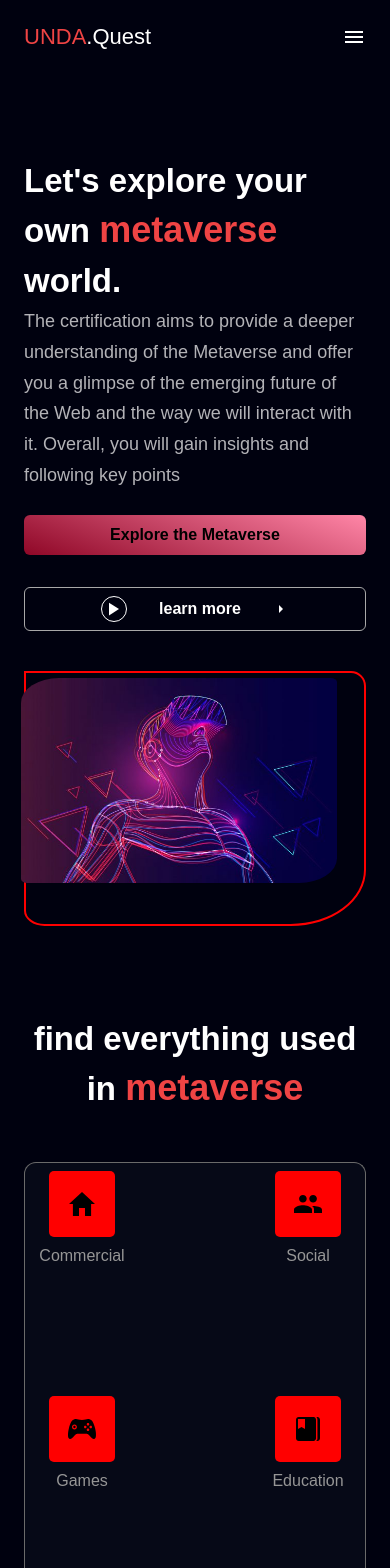
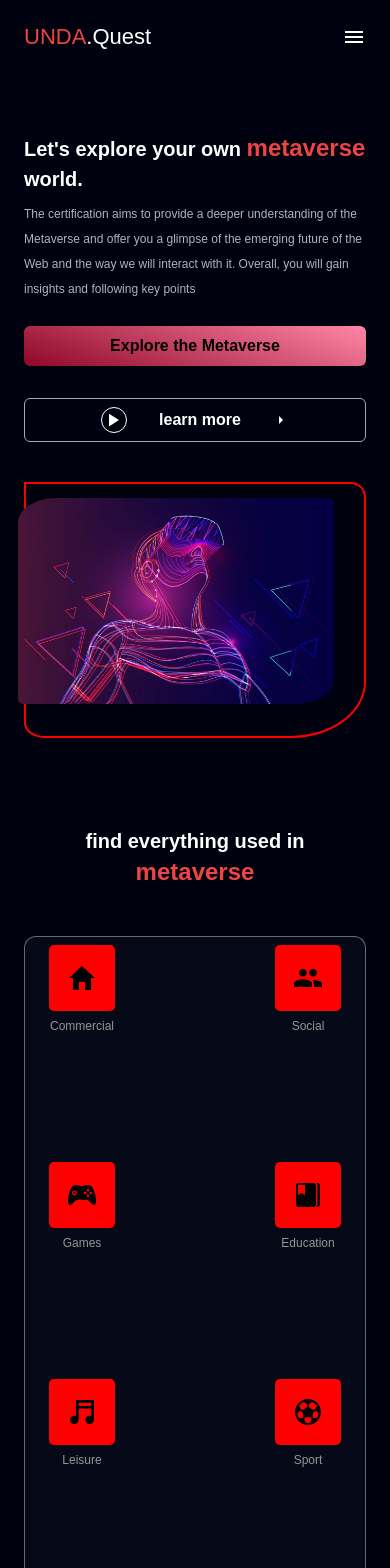
Before and after one commit to freshposh-code/UnderQuest-App, a React (Create React App) app: page / in a window 390 px wide. Shown: the top 1568 px of the page. Built offline with nearby package versions, Linux system fonts and the light colour scheme.

Commit message:
`Refactor CSS classes and text sizes across multiple components`

```diff
--- a/src/Component/Acoordion.jsx
+++ b/src/Component/Acoordion.jsx
@@ -9,7 +9,7 @@ const Acoordion = ({Title, Desc, icon, open, toggle}) => {
     <>
 <div className={`border border-slate-600 rounded-[10px] p-3 mt-3 ${open ? "bg-red-500" : "bg-[#00010f]"}`}>
     <div className="flex justify-between items-center" >
-        <p className={`leading-[30.8px] xm:text-[1rem] text-[12px] px-3 py-2 font-[800] ${open ? "text-[#000]" : "text-dimWhite"}`}>
+        <p className={`leading-[30.8px] md:text-base text-xs px-3 py-2 font-[800] ${open ? "text-[#000]" : "text-dimWhite"}`}>
              {icon} {Title}
         </p>
         <div className={`cursor-pointer ${open ? "text-black" : "text-red-500"} `} onClick={toggle}>
@@ -19,7 +19,7 @@ const Acoordion = ({Title, Desc, icon, open, toggle}) => {
         </div>
     </div>
 <Collapse isOpened={open}>
-  <div className='max-w-[700px] text-black font-[600] px-3 py-2'>{Desc}</div>
+  <div className='max-w-[700px] text-black font-[600] px-3 py-2 md:text-base text-xs'>{Desc}</div>
 </Collapse>
     </div>
 </>
--- a/src/Component/Context.jsx
+++ b/src/Component/Context.jsx
@@ -8,7 +8,7 @@ const Context = () => {
     <>
     <section className={`${styles.paddingX} ${styles.marginY} flex justify-between md:flex-row flex-col`}>
     <div>
-        <h1 className={`${styles.heading2}`}>
+        <h1 className={`${styles.heading2} my-2`}>
             Create your own  <span className='text-red-500 font-extrabold'>World</span> <br className='md:flex hidden' /> now
         </h1>
         <p className={`${styles.paragraph} max-w-[750px]`}>
@@ -22,7 +22,7 @@ const Context = () => {
          <div className='flex flex-col items-center create3 bg-slate-800/20 group-hover:bg-red-500
          py-[4.5rem] px-6 rounded-md duration-300 border border-gray-700 mt-5'>
                 {item.icon}
-            <p className="text-gray-400 font-bold group-hover:text-black">
+            <p className="text-gray-400 font-bold group-hover:text-black md:text-base text-xs">
             {item.Desc}
             </p>
         </div>
--- a/src/Component/Footer.jsx
+++ b/src/Component/Footer.jsx
@@ -12,7 +12,7 @@ const Footer = () => {
     <Diversity2Icon className='explore p-2 rounded-md' style={{fontSize:"3rem"}}/>
     <hi className="text-gradient text-[1.5rem] capitalize font-extrabold">unda quest</hi>
     </div>
-    <p className={`text-slate-500 text-[1rem] max-w-[600px] leading-[30px] mt-4`}>
+    <p className={`text-slate-500 md:text-base text-xs max-w-[600px] leading-[30px] mt-4`}>
  <span className="text-gradient text-xl">Unda Quest</span> introduces <span className="font-bold">PLASMA MAZE</span>,
      a fast-paced competitive Unreal Engine based game where you can test your skill
      against other players. Customize your Ready Player Me Avatar as you jump right into the action
@@ -27,7 +27,7 @@ const Footer = () => {
                 </h2>
                 <ul>
                     {item.link.map((items, index)=> (
-                    <li className={`${ index !== item.length -1 ? "mt-5" : "mb-0"} text-slate-400 cursor-pointer hover:text-red-500 duration-300`}>
+                    <li className={`${ index !== item.length -1 ? "mt-5" : "mb-0"} text-slate-400 cursor-pointer hover:text-red-500 duration-300 md:text-base text-xs`}>
                         {items.links}
                     </li>
                 ))}
--- a/src/Component/GetStarted.jsx
+++ b/src/Component/GetStarted.jsx
@@ -9,14 +9,14 @@ const GetStarted = () => {
     <>
     <section id='resources' className={`${styles.paddingX} ${styles.paddingY}`}>
         <div className='bg-red-500 rounded-3xl text-center md:p-[5rem] p-[10px]'>
-<h1 className="sm:text-[3rem] text-[2rem] bold">
+<h1 className="sm:text-[3rem] text-[1.3rem] bold">
     Get started with UNDA.Quest
 </h1>
-  <p className="font-medium capitalize max-w-[750px] m-auto">
+  <p className="font-medium capitalize max-w-[750px] m-auto md:text-base text-xs py-2">
   Ultimate season with UNDA.Quest to get all METAVERSE analysis with the aim of creating a new world. Create your land
   Inside the metaverse avatars, NFTs, games,<br className='md:flex hidden' /> videos, and other assets.
   </p>
-  <button className="bg-black text-red-500 rounded-2xl px-10 py-4 m-4">
+  <button className="bg-black text-red-500 rounded-2xl md:px-10 px-5 py-4 m-4 md:text-base text-xs">
     Get Started
   </button>
         </div>
--- a/src/Component/HeroSection.jsx
+++ b/src/Component/HeroSection.jsx
@@ -5,12 +5,12 @@ import styles from "../Style";
 const HeroSection = () => {
   return (
     <div  id="Aboutus"
-      className={`${styles.paddingX} ${styles.paddingY} text-white flex md:flex-row flex-col sm:mt-[5.5rem] mt-[7rem]`}
+      className={`${styles.paddingX} ${styles.paddingY} text-white flex md:flex-row flex-col mt-[5rem]`}
     >
       <div>
-        <h1 className={`${styles.heading2}`}>
+        <h1 className={`${styles.heading2} my-2`}>
           Let's explore your own{" "}
-          <span className="text-red-500 xs:text-6xl text-4xl font-extrabold">
+          <span className="text-red-500 xs:text-6xl text-2xl font-extrabold">
             metaverse
           </span>{" "}
           world.
@@ -53,7 +53,7 @@ const HeroSection = () => {
         <img
           src={Ai1}
           alt="Ai1"
-          className="imagebr rounded-tl-3xl relative sm:bottom-[15px] bottom-[19px] sm:right-[17px] right-[5px] md:mt-0 mt-6"
+          className="imagebr rounded-tl-3xl relative sm:bottom-[15px] bottom-[10px] sm:right-[17px] right-[8px] md:mt-0 mt-6"
         />
       </div>
     </div>
--- a/src/Component/Resource.jsx
+++ b/src/Component/Resource.jsx
@@ -6,14 +6,14 @@ const Resource = ({Title, Desc, icon, Guide}) => {
     <>
     <section className={`${styles.paddingX} ${styles.paddingY}`}>
         <div className="bg-red-500 p-3 rounded-3xl">
-            <h1 className='text-[1.5em] font-extrabold p-4'>
+            <h1 className='md:text-[1.5em] text-[1rem] font-extrabold p-4'>
             {Title}
             </h1>
-            <p className='font-medium p-3 max-w-[530px]'>
+            <p className='font-medium p-3 max-w-[530px] md:text-base text-xs'>
                 {Desc}
             </p>
             <div className="flex items-center">
-            <button className='font-[600] border border-black p-4 m-3 hover:bg-black hover:text-red-500 duration-200 rounded-[33px]'>
+            <button className='font-[600] border border-black p-4 m-3 hover:bg-black hover:text-red-500 duration-200 rounded-[33px] md:text-base text-xs'>
                 {Guide}
             </button>
             {icon}
--- a/src/Component/Usage.jsx
+++ b/src/Component/Usage.jsx
@@ -9,7 +9,7 @@ const Usage = () => {
         <div>
           <h1 className={`${styles.heading2} text-center`}>
             find everything used in{" "}
-            <span className="text-red-500 sm:text-6xl text-4xl font-extrabold">
+            <span className="text-red-500 sm:text-6xl text-2xl font-extrabold">
               metaverse
             </span>
           </h1>
@@ -21,7 +21,7 @@ const Usage = () => {
                 {element.icon}
                 {element.names.map((index) => (
                   <div key={index}>
-                    <p className="text-[rgb(150,150,150)] xm:text-[1rem] text-[10px]">
+                    <p className="text-[rgb(150,150,150)] md:text-base text-xs">
                       {index.name}
                     </p>
                   </div>
--- a/src/Style.js
+++ b/src/Style.js
@@ -2,9 +2,9 @@ const styles = {
   boxWidth: "xl:max-w-[1280px] w-full",
 
   heading2:
-    "font-poppins font-semibold xs:text-[48px] text-[33px] text-white xs:leading-[76.8px] leading-[50px] w-full",
+    "font-poppins font-semibold md:text-[48px] text-xl text-white md:leading-[76.8px] leading-[30px] w-full",
   paragraph:
-    "font-poppins font-normal text-dimWhite xm:text-[18px] text-[16px] leading-[30.8px]",
+    "font-poppins font-normal text-dimWhite md:text-[18px] text-[12px] md:leading-[30.8px] leading-[25px]",
 
   flexCenter: "flex justify-center items-center ",
   flexStart: "flex justify-center items-start",
```
